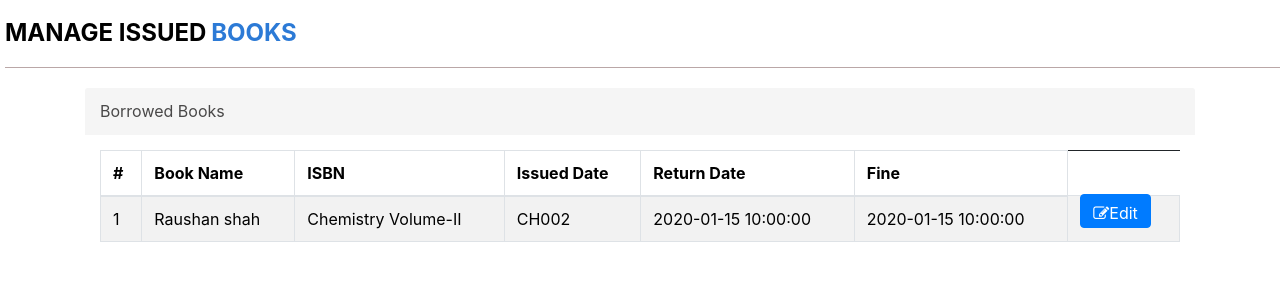
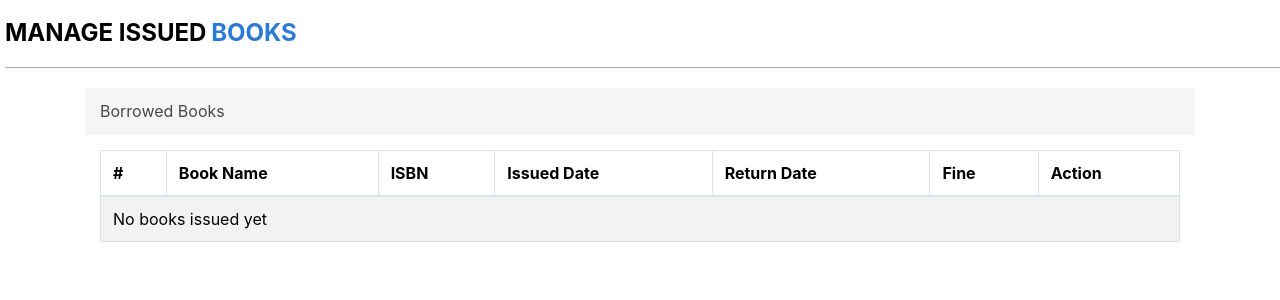
Before and after one commit to Utsavsah75/library_project, a PHP site: page /library_project/borrow_book.php in a window 1280 px wide. Shown: the part 169-469 px from the top of the page. Run offline with PHP 8.4, Linux system fonts and the light colour scheme; data comes from the database, SQL or seed files in the repository; tables that the repository leaves empty hold one stand-in row (values such as "Sample post"); some libraries are stand-ins or nearby versions.

Commit message:
issue book file correction

```diff
--- a/borrow_book.php
+++ b/borrow_book.php
@@ -31,13 +31,19 @@ include 'user_header.php';
                                             <th>Issued Date</th>
                                             <th>Return Date</th>
                                             <th>Fine</th>
+                                            <th>Action</th>
                                         </tr>
                                     </thead>
                                     <tbody>
                                       <?php
-                                    $sql = mysqli_query($conn, "SELECT `std_name`,`BookName`, `isbnno`, `issue_date`,`returndate`
-                                                from issue_book join students on students.id=issue_book.std_id inner join books on books.id=issue_book.book_id");
+                                    // $sql = mysqli_query($conn, "SELECT `std_name`,`BookName`, `isbnno`, `issue_date`,`returndate`
+                                    //             from issue_book join students on students.id=issue_book.studentcode inner join books on books.id=issue_book.book_id");
 
+
+
+
+$sql = mysqli_query($conn, "SELECT `std_name`,`BookName`, `isbnno`, `issue_date`,`returndate`
+                                                from issue_book join students on students.studentcode=issue_book.studentcode inner join books on books.isbnno=issue_book.book_id");
                                         if ($sql->num_rows > 0) {
                                             $sn = 1;
                                             while ($row = mysqli_fetch_assoc($sql)) {
@@ -57,7 +63,7 @@ include 'user_header.php';
                                                     <td <?php echo $returndate == "" ? 'style="color:red;"' : ''; ?>>
                                                         <?php echo $returndate == "" ? "Not Return Yet" : $returndate; ?>
                                                     <td>
-                                                        <a href="edit_issue_book.php?issid" <button class="btn btn-primary" style='height:34px; margin-top:-14px;'><i class="fa fa-edit"></i>Edit</a>
+                                                        <a href="#.php?issid" <button class="btn btn-primary" style='height:34px; margin-top:-14px;'><i class="fa fa-edit"></i>Edit</a>
                                                         </a>
                                                     </td>
                                                 </tr>
--- a/check_book.php
+++ b/check_book.php
@@ -40,9 +40,9 @@ if (!empty($_POST["bookid"])) {
                 <tr>
                     <th style="padding-left:5%; width: 10%;">
                         <img src="uploads/<?php echo $row['bookimg']; ?>" height="150px" width="150px" alt="Book Image"><br>
-                        <?php echo $row['bookname']; ?>
-                        <?php echo $row['AuthorName']; ?>
-                        <?php if ($row['issued'] == 0) : ?>
+                        <?php echo isset($row['bookname']) ? $row['bookname'] : ''; ?><br>
+                        <?php echo isset($row['AuthorName']) ? $row['AuthorName'] : ''; ?>
+                        <?php if (isset($row['issued']) && $row['issued'] == 0) : ?>
                             <!-- <p style="color:red;">Book Already issued</p> -->
                             <!-- <input type="radio" name="selectedBookId" value="<?php //echo htmlentities($row['id']); ?>" required> -->
                         <?php endif; ?>
--- a/issue_book.php
+++ b/issue_book.php
@@ -29,7 +29,7 @@ if (isset($_POST['issue'])) {
     if ($studentData && $bookData) {
 
         // Check if the book is already issued by the same student dont allow to issue the book.
-        $checkQuery = "SELECT * FROM issue_book WHERE std_id = '$studentId' AND book_id = '$bookId'";
+        $checkQuery = "SELECT * FROM issue_book WHERE studentcode = '$studentId' AND book_id = '$bookId'";
         $checkResult = mysqli_query($conn, $checkQuery);
         $checkData = mysqli_fetch_assoc($checkResult);
 
--- a/manage_issue_book.php
+++ b/manage_issue_book.php
@@ -113,7 +113,7 @@ include('conn.php');
                                         //                                     from issue_book join students on students.id=issue_book.std_id inner join books on books.id=issue_book.book_id");
 
                                         $sql = mysqli_query($conn, "SELECT `std_name`,`BookName`, `isbnno`, `issue_date`,`returndate`
-                                                from issue_book join students on students.id=issue_book.std_id inner join books on books.id=issue_book.book_id");
+                                                from issue_book join students on students.studentcode=issue_book.studentcode inner join books on books.isbnno=issue_book.book_id");
 
                                         if ($sql->num_rows > 0) {
                                             $sn = 1;
--- a/user_dashboard.php
+++ b/user_dashboard.php
@@ -1,7 +1,7 @@
 <?php
 require 'conn.php';
 // session_start();
-require 'check_admin.php';
+// require 'check_admin.php';
 ?>
 <!DOCTYPE html>
 <html>
@@ -73,7 +73,7 @@ require 'check_admin.php';
                             <?php
 
                             $sql = mysqli_query($conn, "SELECT `std_name`,`BookName`, `isbnno`, `issue_date`,`returndate`
-                          from issue_book join students on students.id=issue_book.std_id inner join books on books.id=issue_book.book_id");
+                          from issue_book join students on students.id=issue_book.studentcode inner join books on books.id=issue_book.book_id");
                             $returnedbooks = mysqli_num_rows($sql);
                             ?>
                             <h3><?php echo htmlentities($returnedbooks); ?></h3>
--- a/user_login.php
+++ b/user_login.php
@@ -14,7 +14,7 @@ l<?php
         if (mysqli_num_rows($res) > 0) {
             $data = mysqli_fetch_assoc($res);
             $_SESSION['login_successful'] = $data['id'];        // session is set only if we found match
-            header("location: userbook_page.php");
+            header("location: user_dashboard.php");
         } else {
             $_SESSION['msg'] = "Invalid E-mail / Password";
             header("location: index.php");
```
